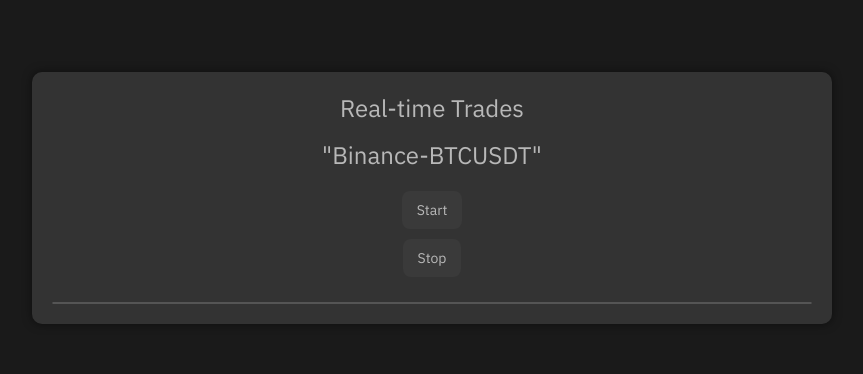
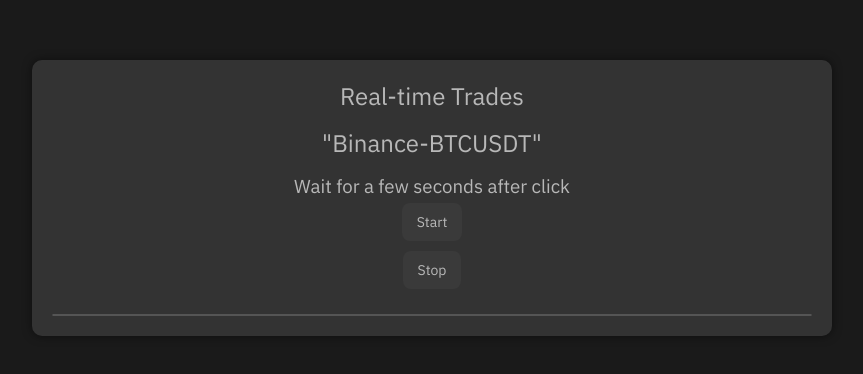
Before and after one commit to nitecity/heatmap, a website: page index.html in a window 1280 px wide. Shown: the part 202-576 px from the top of the page, without its empty margins (208-1071 px from the left). Drawn offline with Linux system fonts and the light colour scheme.

Commit message:
minor issue

```diff
--- a/index.html
+++ b/index.html
@@ -13,6 +13,7 @@
         <div class="main">
             <h2>Real-time Trades</h2>
             <h2>"Binance-BTCUSDT"</h2>
+            <h3>Wait for a few seconds after click</h3>
             <button id="aggStartButton" class="buttons">Start</button>
             <button id="aggStopButton" class="buttons">Stop</button>
             <div id="container" class="container"></div>
```
